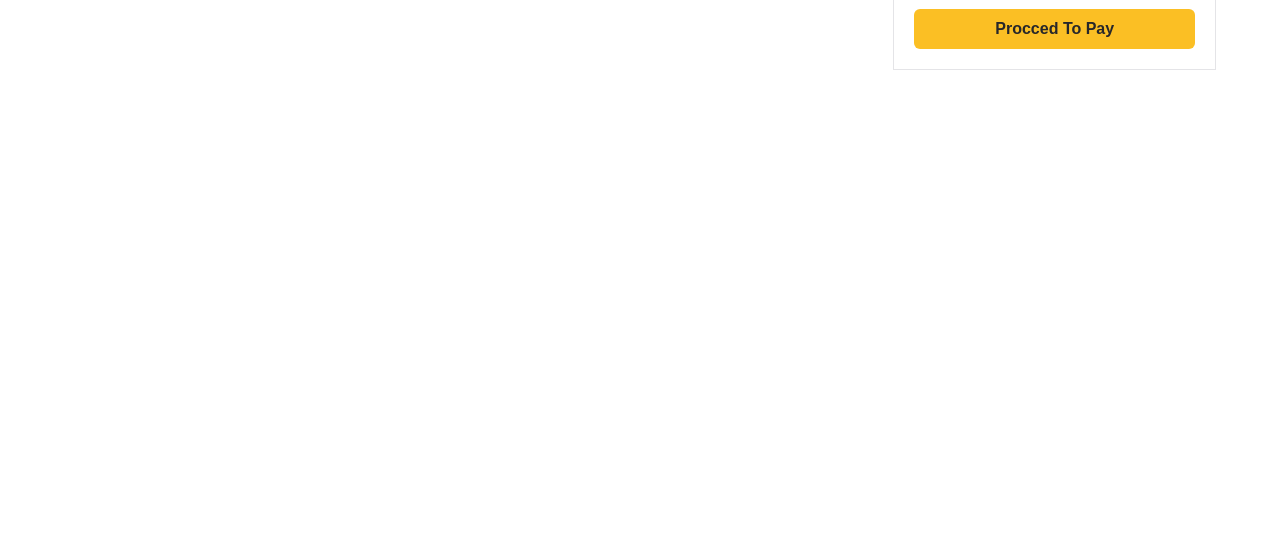
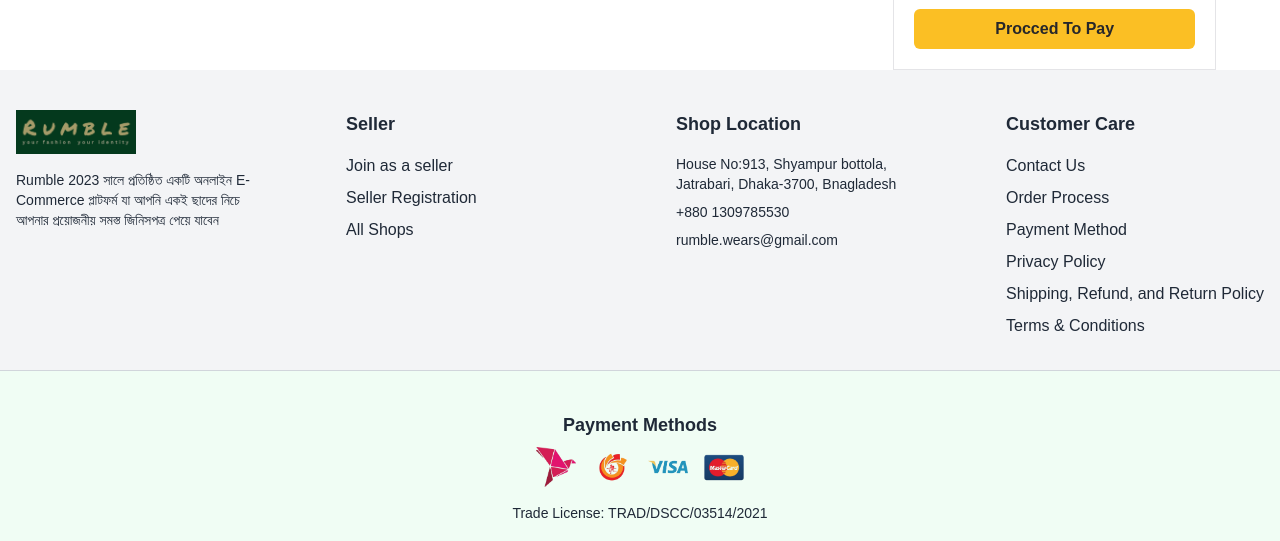
Before and after one commit to ibrahimRabbi/rumble, a Next.js app: page /shipping-address in a window 1280 px wide. Shown: the part 560-1101 px from the top of the page. Before the commit the page ends 800 px from the top, so only its background shows below. Built offline with nearby package versions, Linux system fonts and the light colour scheme; no server answers.

Commit message:
hot deal section manuall navigation button has been implemented

```diff
--- a/src/app/(commonlayout)/layout.tsx
+++ b/src/app/(commonlayout)/layout.tsx
@@ -1,3 +1,4 @@
+import Footer from '@/components/footer/Footer';
 import Navber from '@/components/Naver/navber';
 import React, { ReactNode } from 'react';
 
@@ -6,6 +7,7 @@ const layout = ({ children }: { children: ReactNode, newArrival :ReactNode}) =>
         <div>
             <Navber/>
             {children}
+            <Footer/>
 
         </div>
     );
--- a/src/app/globals.css
+++ b/src/app/globals.css
@@ -4,6 +4,11 @@
 
 body {
   font-family: Arial, Helvetica, sans-serif;
+}
+
+*{
+  padding: 0px;
+  margin: 0px;
 }
 
 @layer base {
--- a/src/components/Deal/HotDeal.tsx
+++ b/src/components/Deal/HotDeal.tsx
@@ -1,37 +1,43 @@
 'use client'
 
-import React from 'react';
+import React, { useRef } from 'react';
 import Title from '../ui/Title';
 import style from './deal.module.css'
 import { FaRegEye } from 'react-icons/fa';
 import { Swiper, SwiperSlide } from 'swiper/react';
+import { Swiper as SwiperType } from 'swiper';
 import 'swiper/css';
 import 'swiper/css/navigation';
 import 'swiper/css/effect-fade';
-import {FreeMode, Autoplay } from 'swiper/modules';
+import {FreeMode,Navigation } from 'swiper/modules';
+import Link from 'next/link';
 import Image from 'next/image';
-import Link from 'next/link';
-
+import nextBtn from '@/assets/icons/Right.png';
+import back from '@/assets/icons/Back.png'
 
 const HotDeal = () => {
 
     const description = 'here has a displayed offer and combo deal'
-
+    const swiperRef = useRef<SwiperType>();
 
 
     return (
-        <section className='mt-20 w-[90%] mx-auto'>
-            <Title title='Hot Deals' description={description} />
+        <section className='mt-20 w-[97%] mx-auto'>
+            <div className='w-[50%]'>
+                <p className='text-2xl font-semibold'>Hot Deals</p>
+                <p className='text-sm text-zinc-600'>{description}</p>
+            </div>
+            <div className='flex justify-between gap-5 items-center'>
+                <button onClick={() => swiperRef.current?.slidePrev()}><Image width={100} src={back} alt='back' /></button>
                 <Swiper
                     className='h-[430px] mt-6'
                     freeMode={true}
                     spaceBetween={30}
-                slidesPerView={3}
-                autoplay={{
-                    delay: 3000,
-                    disableOnInteraction: false,
+                    slidesPerView={4}
+                    onBeforeInit={(swiper) => {
+                        swiperRef.current = swiper;
                     }}
-                modules={[Autoplay]}>
+                    modules={[FreeMode, Navigation]}>
 
                     <SwiperSlide>
                         <div className={`${style.bgImage1} flex flex-col rounded-md justify-between border items-end h-[320px]`}>
@@ -72,7 +78,31 @@ const HotDeal = () => {
                             </div>
                         </div>
                     </SwiperSlide>
+
+                    <SwiperSlide>
+                        <div className={`${style.bgImage4} flex flex-col rounded-md justify-between border items-end h-[320px]`}>
+                            <p className='p-2'><span className='text-3xl text-sky-600'>20%</span> off</p>
+                            <div className={`${style.glassmorphisom} w-full py-4 px-2 flex justify-between items-center`}>
+                                <p className='text-zinc-900 font-semibold text-sm'>Nike Air jordan 2</p>
+                                <Link className='text-zinc-900 font-bold flex items-center gap-1' href='/'><FaRegEye />View cart</Link>
+                            </div>
+                        </div>
+                    </SwiperSlide>
+
+                    <SwiperSlide>
+                        <div className={`${style.bgImage2} flex flex-col rounded-md justify-between border items-end h-[320px]`}>
+                            <p className='p-2'><span className='text-3xl text-sky-600'>20%</span> off</p>
+                            <div className={`${style.glassmorphisom} w-full py-4 px-2 flex justify-between items-center`}>
+                                <p className='text-zinc-900 font-semibold text-sm'>Nike Air jordan 2</p>
+                                <Link className='text-zinc-900 font-bold flex items-center gap-1' href='/'><FaRegEye />View cart</Link>
+                            </div>
+                        </div>
+                    </SwiperSlide>
                 </Swiper>
+
+
+                <button onClick={() => swiperRef.current?.slideNext()}><Image width={100} src={nextBtn} alt='next' /></button>
+            </div>
 
         </section>
     );
--- a/src/components/category/Category.tsx
+++ b/src/components/category/Category.tsx
@@ -26,7 +26,7 @@ const Category = () => {
                 spaceBetween={30}
                 slidesPerView={6}
                 autoplay={{
-                    delay: 1000,
+                    delay: 2000,
                     disableOnInteraction: false,
                 }}
                 modules={[Autoplay, FreeMode]}
--- /dev/null
+++ b/src/components/footer/Footer.tsx
@@ -0,0 +1,93 @@
+import Image from "next/image";
+import Link from "next/link";
+import logo from '@/assets/rumble-logo.png'
+import bekash from '@/assets/payment/bekash.png'
+import nagad from '@/assets/payment/nagad-removebg-preview.png'
+import visa from '@/assets/payment/visa-removebg-preview.png'
+import master from '@/assets/payment/masterCard.png'
+
+
+const Footer = () => {
+    return (
+        <footer className="bg-gray-100 w-full text-gray-800">
+
+            <div className="w-[90$] mx-auto grid grid-cols-4 gap-10 pt-10">
+
+                <div className="px-4">
+                    <Image src={logo} alt='logo' width={120}/>
+                    <p className="text-sm mt-4">
+                        Rumble 2023 সালে প্রতিষ্ঠিত একটি অনলাইন E-Commerce প্লাটফর্ম
+                        যা আপনি একই ছাদের নিচে আপনার প্রয়োজনীয় সমস্ত জিনিসপত্র পেয়ে যাবেন
+                    </p>
+                </div>
+
+
+                <div className="px-4">
+                    <h4 className="text-lg font-semibold mb-4">Seller</h4>
+                    <ul className="space-y-2">
+                        <li><Link href="#" className="hover:text-pink-600">Join as a seller</Link></li>
+                        <li><Link href="#" className="hover:text-pink-600">Seller Registration</Link></li>
+                        <li><Link href="#" className="hover:text-pink-600">All Shops</Link></li>
+                    </ul>
+                </div>
+
+
+                <div className="px-4">
+                    <h4 className="text-lg font-semibold mb-4">Shop Location</h4>
+                    <address className="text-sm not-italic space-y-2">
+                        <p>House No:913, Shyampur bottola, Jatrabari, Dhaka-3700, Bnagladesh</p>
+                        <p><Link href="tel:+8801723000909" className="hover:text-pink-600">+880 1309785530</Link></p>
+                        <p><Link href="mailto:shop@duhandar.com" className="hover:text-pink-600">rumble.wears@gmail.com</Link></p>
+                    </address>
+                </div>
+
+
+                <div className="px-4">
+                    <h4 className="text-lg font-semibold mb-4">Customer Care</h4>
+                    <ul className="space-y-2">
+                        <li><Link href="#" className="hover:text-pink-600">Contact Us</Link></li>
+                        <li><Link href="#" className="hover:text-pink-600">Order Process</Link></li>
+                        <li><Link href="#" className="hover:text-pink-600">Payment Method</Link></li>
+                        <li><Link href="#" className="hover:text-pink-600">Privacy Policy</Link></li>
+                        <li><Link href="#" className="hover:text-pink-600">Shipping, Refund, and Return Policy</Link></li>
+                        <li><Link href="#" className="hover:text-pink-600">Terms & Conditions</Link></li>
+                    </ul>
+                </div>
+
+            </div>
+
+
+            <div className="border-t border-gray-300 bg-green-50 mt-8 pt-6">
+                <div className="container mx-auto text-center space-y-4">
+
+                    <div className="flex justify-center space-x-4">
+                        <Link href="#" className="text-gray-600 hover:text-pink-600"><i className="fab fa-facebook"></i></Link>
+                        <Link href="#" className="text-gray-600 hover:text-pink-600"><i className="fab fa-twitter"></i></Link>
+                        <Link href="#" className="text-gray-600 hover:text-pink-600"><i className="fab fa-youtube"></i></Link>
+                        <Link href="#" className="text-gray-600 hover:text-pink-600"><i className="fab fa-instagram"></i></Link>
+                        <Link href="#" className="text-gray-600 hover:text-pink-600"><i className="fab fa-linkedin"></i></Link>
+                    </div>
+
+
+                    <div>
+                        <h4 className="text-lg font-semibold">Payment Methods</h4>
+                        <div className="mt-2 flex justify-center space-x-4">
+                            <Image src={bekash} alt="Visa" width={40}/>
+                            <Image src={nagad} alt="MasterCard" width={40} />
+                            <Image src={visa} alt="bKash" width={40} />
+                            <Image src={master} alt="Nagad" width={40} />
+
+                        </div>
+                    </div>
+
+                    <p className="text-sm">
+                        Trade License: TRAD/DSCC/03514/2021
+                    </p>
+                    <p className="text-sm">© 2023 Rumble. All Rights Reserved</p>
+                </div>
+            </div>
+        </footer>
+    );
+};
+
+export default Footer;
```
Also changed, not shown: src/assets/icons/Back.png (added), src/assets/icons/Right.png (added). Lines whose indentation alone changed are shown as unchanged.
